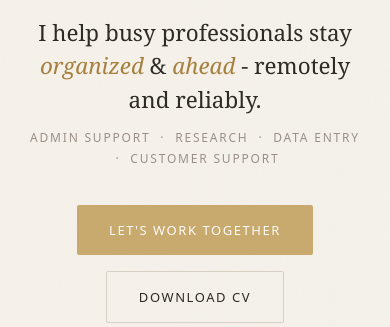
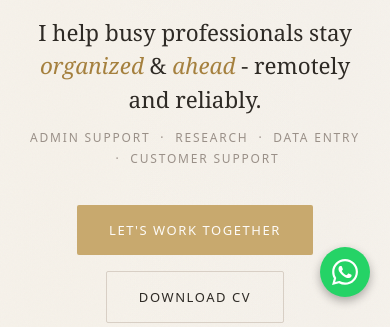
Before and after one commit to Bensonn254/virtual-assistant, a website: page index.html in a window 390 px wide. Shown: the part 517-844 px from the top of the page. Drawn offline with Linux system fonts and the light colour scheme.

Commit message:
Fix WhatsApp Icon

```diff
--- a/index.html
+++ b/index.html
@@ -197,7 +197,7 @@
           <div class="case-card__header"><span class="case-card__num">Case 02</span><div class="case-card__tags"><span class="tag">Google Sheets</span></div></div>
           <h3 class="case-card__title">Lead Research List</h3>
           <ul class="case-card__list"><li>Comprehensive research on markets and leads</li><li>Accurate data entry and validation</li><li>Organized records for easy tracking</li></ul>
-          <div class="case-card__footer"><a href="https://docs.google.com/spreadsheets/d/17g2HfATJIAX1coh4CD3pXo7aaUmSZ7GY/edit?usp=sharing" class="btn btn--outline" target="_blank" rel="noopener noreferrer">View Sample</a><p class="case-card__note">Anonymized/dummy data used</p></div>
+          <div class="case-card__footer"><a href="https://docs.google.com/spreadsheets/d/1wDFqt2MV9pbbwhXzypWZZ8j5WLPqxVey/edit?usp=drive_link&ouid=116960774976415140367&rtpof=true&sd=true" class="btn btn--outline" target="_blank" rel="noopener noreferrer">View Sample</a><p class="case-card__note">Anonymized/dummy data used</p></div>
         </div>
         <div class="case-card reveal">
           <div class="case-card__header"><span class="case-card__num">Case 03</span><div class="case-card__tags"><span class="tag">Google Docs</span></div></div>
@@ -276,6 +276,13 @@
     <div class="footer__bottom"><p>&copy; <span id="currentYear"></span> Benard - Virtual Assistant</p></div>
   </footer>
 
+  <!-- WhatsApp Floating Button -->
+  <a href="https://wa.me/254743052401" class="whatsapp-float" target="_blank" rel="noopener noreferrer" aria-label="Chat with me on WhatsApp">
+    <svg xmlns="http://www.w3.org/2000/svg" width="32" height="32" viewBox="0 0 24 24" fill="currentColor">
+      <path d="M17.472 14.382c-.297-.149-1.758-.867-2.03-.967-.273-.099-.471-.148-.67.15-.197.297-.767.966-.94 1.164-.173.199-.347.223-.644.075-.297-.15-1.255-.463-2.39-1.475-.883-.788-1.48-1.761-1.653-2.059-.173-.297-.018-.458.13-.606.134-.133.298-.347.446-.52.149-.174.198-.298.298-.497.099-.198.05-.371-.025-.52-.075-.149-.669-1.612-.916-2.207-.242-.579-.487-.5-.669-.51-.173-.008-.371-.01-.57-.01-.198 0-.52.074-.792.372-.272.297-1.04 1.016-1.04 2.479 0 1.462 1.065 2.875 1.213 3.074.149.198 2.096 3.2 5.077 4.487.709.306 1.262.489 1.694.625.712.227 1.36.195 1.871.118.571-.085 1.758-.719 2.006-1.413.248-.694.248-1.289.173-1.413-.074-.124-.272-.198-.57-.347m-5.421 7.403h-.004a9.87 9.87 0 01-5.031-1.378l-.361-.214-3.741.982.998-3.648-.235-.374a9.86 9.86 0 01-1.51-5.26c.001-5.45 4.436-9.884 9.888-9.884 2.64 0 5.122 1.03 6.988 2.898a9.825 9.825 0 012.893 6.994c-.003 5.45-4.437 9.884-9.885 9.884m8.413-18.297A11.815 11.815 0 0012.05 0C5.495 0 .16 5.335.157 11.892c0 2.096.547 4.142 1.588 5.945L.057 24l6.305-1.654a11.882 11.882 0 005.683 1.448h.005c6.554 0 11.89-5.335 11.893-11.893a11.821 11.821 0 00-3.48-8.413Z"></path>
+    </svg>
+  </a>
+
   <script src="script.js" defer></script>
 </body>
 </html>
--- a/styles.css
+++ b/styles.css
@@ -1066,3 +1066,59 @@ ul { list-style: none; }
   .case-card { padding: 28px 20px; }
   .service-card { padding: 28px 24px; }
 }
+
+/* ── WHATSAPP FLOATING BUTTON ── */
+.whatsapp-float {
+  position: fixed;
+  bottom: 40px;
+  right: 40px;
+  width: 60px;
+  height: 60px;
+  background-color: #25d366;
+  color: white;
+  border-radius: 50px;
+  display: flex;
+  align-items: center;
+  justify-content: center;
+  font-size: 30px;
+  box-shadow: 0 4px 10px rgba(0, 0, 0, 0.3);
+  z-index: 10000;
+  transition: all 0.3s ease;
+  animation: bounce 2s infinite;
+}
+
+.whatsapp-float:hover {
+  background-color: #1ebe57;
+  transform: translateY(-5px) scale(1.05);
+  box-shadow: 0 6px 14px rgba(0, 0, 0, 0.4);
+  animation: none;
+}
+
+.whatsapp-float svg {
+  width: 32px;
+  height: 32px;
+  transition: transform 0.3s ease;
+}
+
+.whatsapp-float:hover svg {
+  transform: scale(1.1);
+}
+
+@keyframes bounce {
+  0%, 20%, 50%, 80%, 100% { transform: translateY(0); }
+  40% { transform: translateY(-10px); }
+  60% { transform: translateY(-5px); }
+}
+
+@media (max-width: 768px) {
+  .whatsapp-float {
+    bottom: 20px;
+    right: 20px;
+    width: 50px;
+    height: 50px;
+  }
+  .whatsapp-float svg {
+    width: 26px;
+    height: 26px;
+  }
+}
```
Also changed, not shown: 1 other file.
